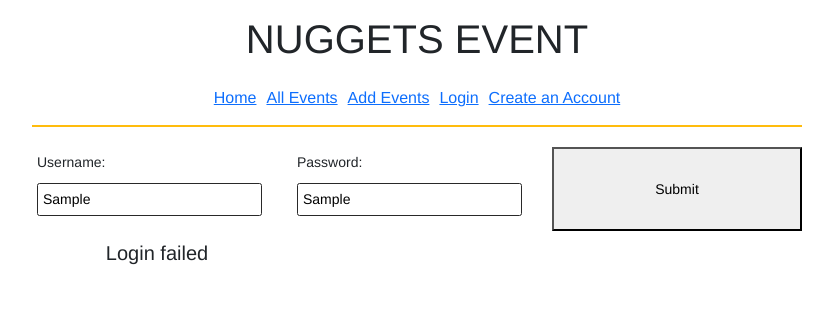
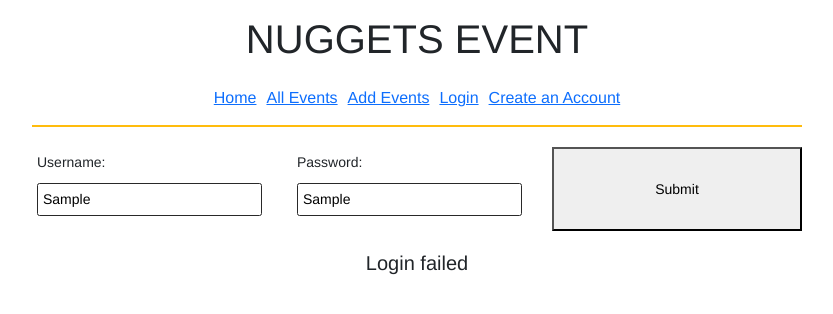
Before and after one commit to mayatrip/event-helper, a React (Create React App) app in the folder client/: page /login in a window 1280 px wide. Both pictures are taken after typing "Sample", "Sample" into the empty fields and a click on the button "Submit". Shown: the top 314 px of the page, without its empty margins (223-1056 px from the left). Built offline with nearby package versions, Linux system fonts and the light colour scheme; no server answers.

Commit message:
moved location of login error display to match registration error display

```diff
--- a/client/src/views/LoginView.js
+++ b/client/src/views/LoginView.js
@@ -48,8 +48,8 @@ export default function LoginView(props) {
                 />
             </label>
             <button type="submit">Submit</button>
-            {props.loginErrorMsg && <h2>{props.loginErrorMsg}</h2>}
         </form>
+        {props.loginErrorMsg && <h2>{props.loginErrorMsg}</h2>}
     </div>
   )
 }
```
